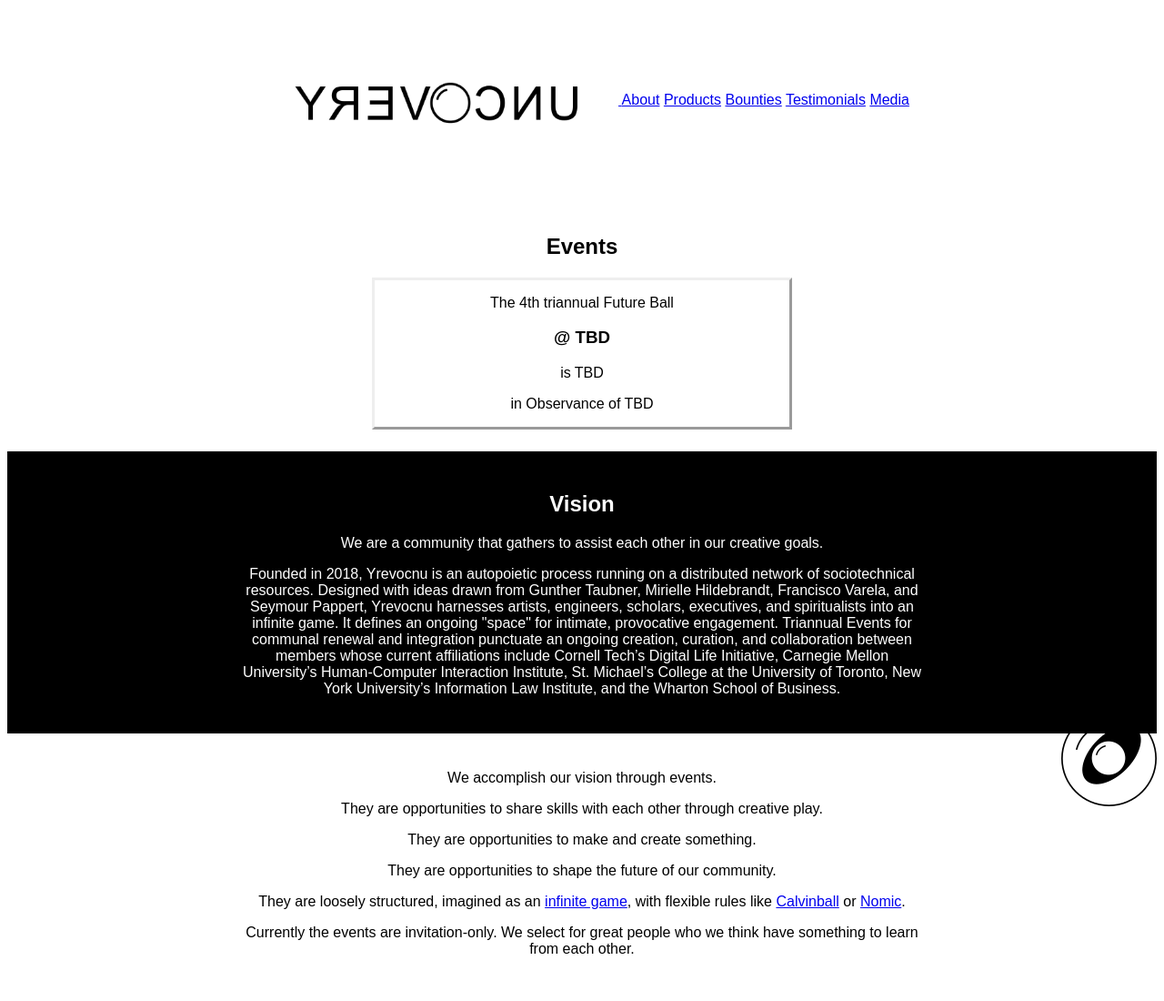
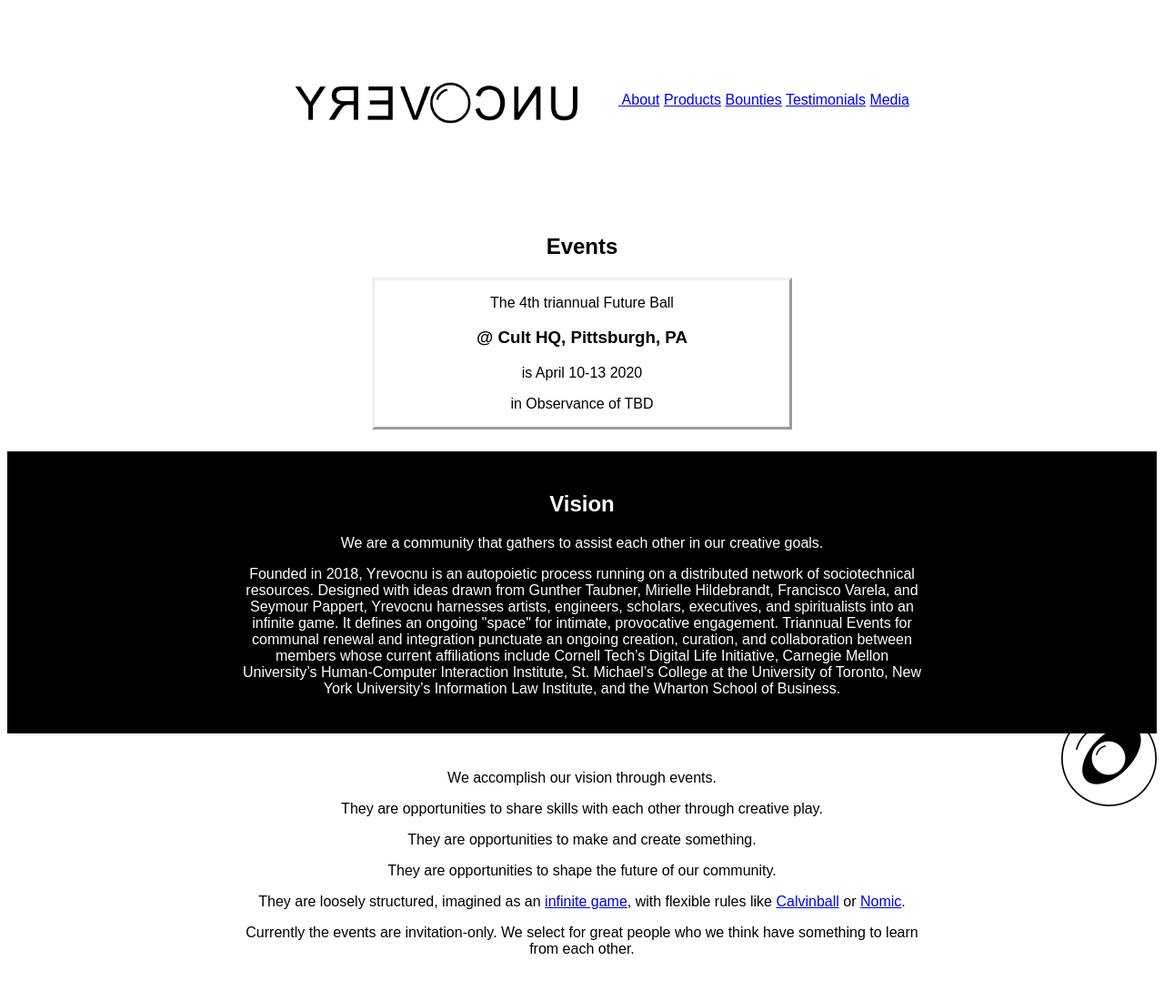
Before and after one commit to yrevocnu/yrevocnu.github.io, a Jekyll site: the page built from index.md, in a window 1280 px wide. Shown: the whole page at 91% size. Built offline with Jekyll 4.4.1, drawn with Linux system fonts in a browser that asks for light colours.

Commit message:
date and location of event 4

```diff
--- a/_data/events.yml
+++ b/_data/events.yml
@@ -1,8 +1,8 @@
 4:
   name: Future Ball
   ordinal: 4th
-  dates: TBD
-  location: TBD
+  dates: April 10-13 2020
+  location: Cult HQ, Pittsburgh, PA
   holiday: TBD
   organizer:
     name: Suby Raman
```
